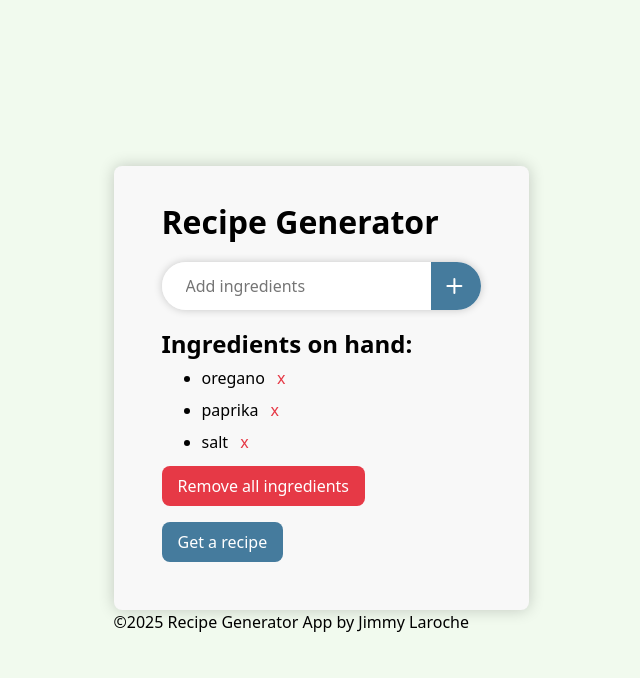
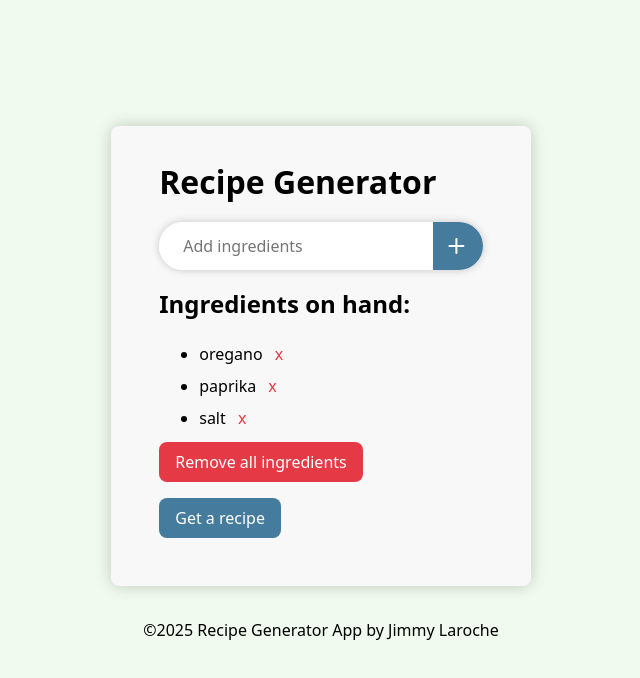
Before and after one commit to LarocheJ/recipe-app, a React (Vite) app: page / in a window 1280 px wide. Shown: the top 678 px of the page, without its empty margins (319-959 px from the left). Built offline with nearby package versions, Linux system fonts and the light colour scheme; no server answers.

Commit message:
feat: add footer styles and update footer component for improved layout

```diff
--- a/src/components/Footer.jsx
+++ b/src/components/Footer.jsx
@@ -2,6 +2,6 @@ export default function Footer() {
     const today = new Date();
 
     return(
-        <footer>©{today.getFullYear()} Recipe Generator App by Jimmy Laroche</footer>
+        <footer className="footer">©{today.getFullYear()} Recipe Generator App by Jimmy Laroche</footer>
     )
 }
--- a/src/index.css
+++ b/src/index.css
@@ -1,6 +1,8 @@
 @import './styles/reset.css';
 @import './styles/button.css';
 @import './styles/ingredients.css';
+@import './styles/footer.css';
+@import './styles/generated-recipe.css';
 
 :root {
     --color-primary: #457b9d;
@@ -17,11 +19,23 @@ body {
     background-color: var(--color-secondary);
     display: grid;
     place-content: center;
-    height: 100vh;
+    min-height: 100vh;
+    min-width: 100vw;
     font-family: system-ui, -apple-system, BlinkMacSystemFont, 'Segoe UI', Roboto, Oxygen, Ubuntu, Cantarell, 'Open Sans', 'Helvetica Neue', sans-serif;
+    min-width: 300px;
+    padding: clamp(1rem, 4vw, 4rem);
 }
 
-h1 {
+h1,
+h2,
+h3,
+h4 {
+    margin-block-end: 1rem;
+}
+
+p,
+ul,
+ol {
     margin-block-end: 1rem;
 }
 
@@ -29,8 +43,8 @@ h1 {
     background-color: #f8f8f8;
     padding: 2rem 3rem;
     box-shadow: 0 0 1rem rgba(0, 0, 0, 0.2);
+    /* width: 100%; */
     max-width: 800px;
-    width: 100%;
     border-radius: 0.5rem;
 }
 
@@ -42,6 +56,11 @@ label {
 label,
 input {
     display: block;
-    font-family: inherit;
     width: 100%;
 }
+
+@media all and (max-width: 360px) {
+    .wrapper {
+        padding: 2rem 1.5rem;
+    }
+}
--- /dev/null
+++ b/src/styles/footer.css
@@ -0,0 +1,4 @@
+.footer {
+    text-align: center;
+    padding: 2rem;
+}
--- /dev/null
+++ b/src/styles/generated-recipe.css
@@ -0,0 +1,5 @@
+.generated-recipe__footer {
+    margin-block-start: 2rem;
+    border-top: 1px solid rgba(0, 0, 0, 0.1);
+    padding-block-start: 2rem;
+}
```
